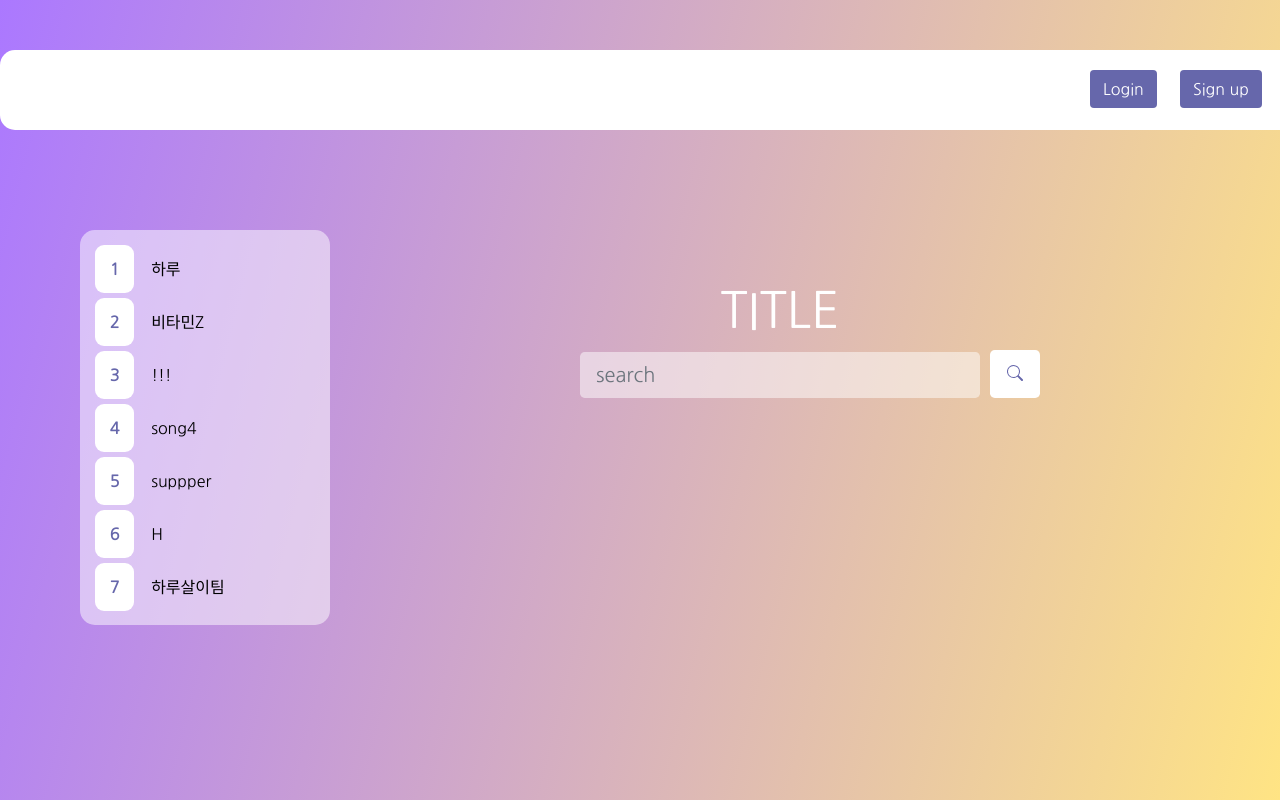
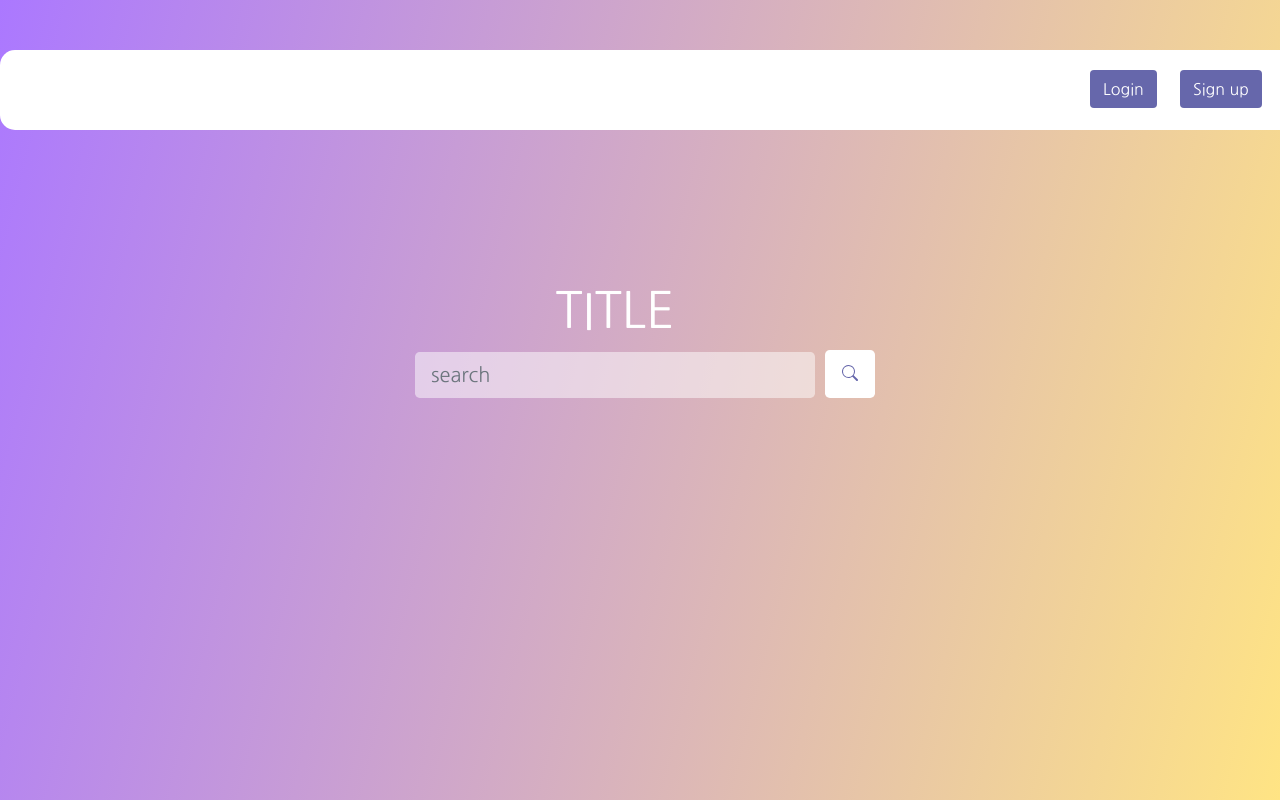
Before and after one commit to devlse/HASHTAG, a Flask app: template templates/Mainlogout.html in a window 1280 px wide. Run offline with Flask 2, Linux system fonts and the light colour scheme; the template is opened without the code that fills it, so the values that code supplies are empty; some libraries are stand-ins or nearby versions.

Commit message:
메인 / 테스트 통합 랭크 삭제

```diff
--- a/templates/Mainlogout.html
+++ b/templates/Mainlogout.html
@@ -24,32 +24,49 @@
         function $(document).ready(function () {
             showrecent();
         });
-
+         //로그인 페이지 이동
         function gotologin() {
             window.location.href = "/login-page"
         }
-
+         //회원 가입 페이지 이동
         function gotosignup() {
             window.location.href = "/signup-page"
         }
-
+         //전체 검색어 db에서 최근 값
         function showrecent() {
             $.ajax({
                 type: "GET",
-                    url: "/searchword",
+                url: "/recentword",
                 data: {},
                 success: function (response) {
-                        let searchwords = response['all_searchwords']
-                        for (let i = 0; i < 3; i++) {
-                            let search = searchwords[i]['search']
+                    let words = response['recent_word']
+                    for (let i = 0; i < words.length; i++) {
+                        let recent = words[i]['recent']
 
                         let temp_html = `<a href="#" class="list-group-item list-group-item-action" style="border: none">
                         <svg xmlns="http://www.w3.org/2000/svg" width="16" height="16" fill="#6667AB" class="bi bi-clock"
                             viewBox="0 0 16 16"><path d="M8 3.5a.5.5 0 0 0-1 0V9a.5.5 0 0 0 .252.434l3.5 2a.5.5 0 0 0 .496-.868L8 8.71V3.5z" />
                             <path d="M8 16A8 8 0 1 0 8 0a8 8 0 0 0 0 16zm7-8A7 7 0 1 1 1 8a7 7 0 0 1 14 0z" />
-                        </svg>&nbsp;&nbsp;&nbsp;${search}</a>`
+                        </svg>&nbsp;&nbsp;&nbsp;${recent}</a>`
                         $('#recentsearch').append(temp_html)
                     }
+                }
+            })
+        }
+        //검색한 단어 저장
+        function searchWord() {
+            let word = $('#search-word').val()
+
+            $.ajax({
+                type: "POST",
+                url: "/searchword",
+                data: {searchWord_give: word},
+                success: function (response) {
+                    if(word==''){//단어 입력 안했을 때
+                        alert('값을 입력하세요!');
+                        window.location.reload();
+                    }
+                    else{ alert(response["msg"]); }
                 }
             })
         }
@@ -104,7 +121,9 @@
         .searchbox {
             position: fixed;
             width: 450px;
-            margin: 150px 580px auto;
+            margin: 150px auto;
+            left: 0;
+            right: 0;
         }
 
         .title {
@@ -143,32 +162,6 @@
             border-radius: 15px;
         }
 
-        .todaybox {
-            position: fixed;
-            width: 250px;
-            height: 395px;
-            margin: 100px auto auto 80px;
-
-            background: rgba(255, 255, 255, 0.5);
-            border-radius: 15px;
-        }
-
-        .rankbox {
-            background: #FFFFFF;
-            border-radius: 9px;
-            border-collapse: separate;
-            border-spacing: 5px;
-        }
-
-        .table {
-            margin: 10px auto auto 10px;
-            border-collapse: separate;
-            border-spacing: 5px;
-        }
-
-        .link {
-            color: black
-        }
     </style>
 </head>
 
@@ -187,67 +180,22 @@
         <div class="searchbox">
             <div class="title">TITLE</div>
             <div class="searchbtn">
-                <button onclick="search()" type="button" class="btn text-secondary btn-lg"
+                <form action="/searched-result"><button onclick="searchWord()" type="submit" class="btn text-secondary btn-lg"
                     style="background-color:white"> <svg xmlns="http://www.w3.org/2000/svg" width="16" height="16"
                         fill="#6667AB" class="bi bi-search" viewBox="0 0 16 16">
                         <path
                             d="M11.742 10.344a6.5 6.5 0 1 0-1.397 1.398h-.001c.03.04.062.078.098.115l3.85 3.85a1 1 0 0 0 1.415-1.414l-3.85-3.85a1.007 1.007 0 0 0-.115-.1zM12 6.5a5.5 5.5 0 1 1-11 0 5.5 5.5 0 0 1 11 0z" />
-                    </svg></button>
+                    </svg></button></form>
             </div>
             <div class="input">
-                <input id="search" class="form-control form-control-lg" type="text" placeholder="search"
+                <input id="search-word" class="form-control form-control-lg" type="text" placeholder="search"
                     style="border: none; background: rgba(255, 255, 255, 0.5);" >
             </div>
             <div class="recentbox">
                 <div class="list-group" id="recentsearch">
+                    <!--전체 DB 최근 검색어-->
                 </div>
             </div>
-        </div>
-        <div class="todaybox">
-            <table class='table' id="ranking">
-
-                <tr>
-                    <th class="rankbox" scope="row"
-                        style="border-top:none;color:#6667AB;width:16.66%;text-align:center;">1</th>
-                    <td style="border-top:none;"><a href="#" class="link"
-                            style="text-decoration:none;text-align: center;" }>하루</td>
-                </tr>
-                <tr>
-                    <th class="rankbox" scope="row"
-                        style="border-top:none;color:#6667AB;width:16.66%;text-align:center;">2</th>
-                    <td style="border-top:none;"><a href="#" class="link" style="text-decoration:none" }>비타민Z
-                    </td>
-                </tr>
-                <tr>
-                    <th class="rankbox" scope="row"
-                        style="border-top:none;color:#6667AB;width:16.66%;text-align:center;">3</th>
-                    <td style="border-top:none;"><a href="#" class="link" style="text-decoration:none" }>!!!
-                    </td>
-                </tr>
-                <tr>
-                    <th class="rankbox" scope="row"
-                        style="border-top:none;color:#6667AB;width:16.66%;text-align:center;">4</th>
-                    <td style="border-top:none;"><a href="#" class="link" style="text-decoration:none" }>song4
-                    </td>
-                </tr>
-                <tr>
-                    <th class="rankbox" scope="row"
-                        style="border-top:none;color:#6667AB;width:16.66%;text-align:center;">5</th>
-                    <td style="border-top:none;"><a href="#" class="link" style="text-decoration:none" }>suppper
-                    </td>
-                </tr>
-                <tr>
-                    <th class="rankbox" scope="row"
-                        style="border-top:none;color:#6667AB;width:16.66%;text-align:center;">6</th>
-                    <td style="border-top:none;"><a href="#" class="link" style="text-decoration:none" }>H</td>
-                </tr>
-                <tr>
-                    <th class="rankbox" scope="row"
-                        style="border-top:none;color:#6667AB;width:16.66%;text-align:center;">7</th>
-                    <td style="border-top:none;"><a href="#" class="link" style="text-decoration:none" }>하루살이팀
-                    </td>
-                </tr>
-            </table>
         </div>
     </div>
     <div class="mainbg"></div>
```
Also changed, not shown: templates/Mainlogin.html (+39 -80 lines). Lines whose indentation alone changed are shown as unchanged.
